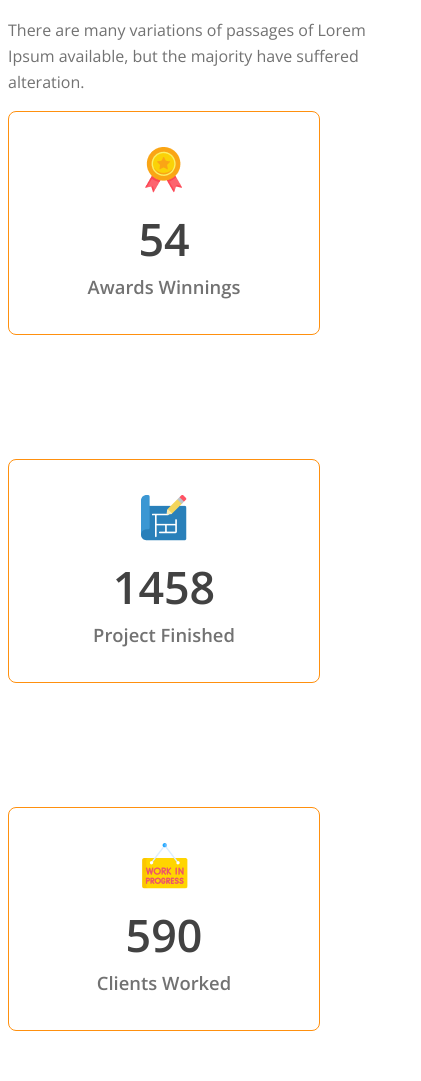
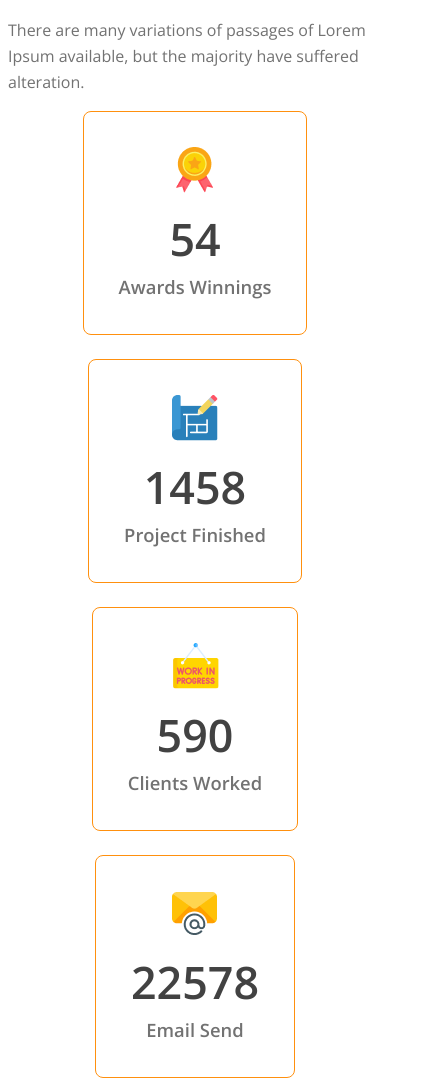
Before and after one commit to khadijarahmannupur-ctrl/G3-ARCHITECTS-website, a plain HTML site: page index.html in a window 390 px wide. Shown: the part 5389-6470 px from the top of the page, 421 px wide, since content can reach past the window. Drawn offline with nearby package versions, Linux system fonts and the light colour scheme.

Commit message:
facts-container's responsive error fixed

```diff
--- a/styles/architects.css
+++ b/styles/architects.css
@@ -273,9 +273,10 @@
    {
     grid-template-columns: repeat(1,1fr);
    }
-   .facts-container,{
+   .facts-container{
     justify-items: center;
     gap: 24px;
+    align-items: center;
    }
    .sponsor-img{
     justify-items: center;
@@ -289,7 +290,7 @@
    }
    #Experience{
     margin-top: 30px;
-    margin-left: 50px;
+    margin-left: 20px;
 
    }
 
```
